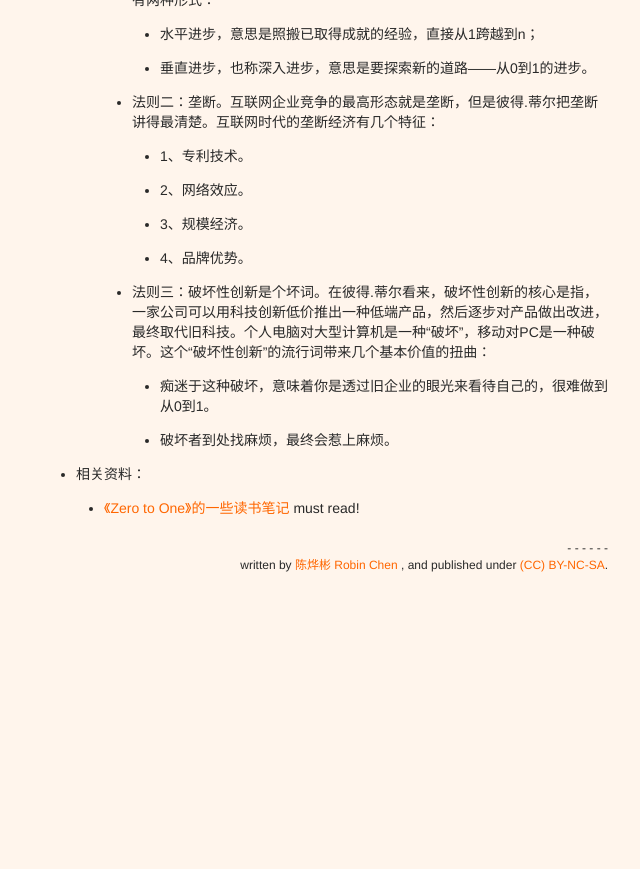
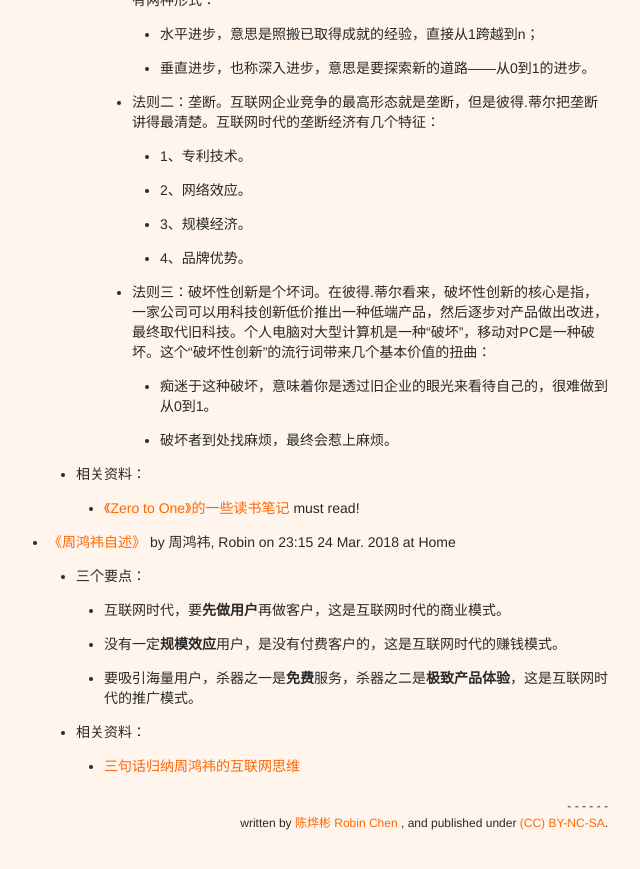
Before and after one commit to xianyuxmu/xianyuxmu.github.io, a Jekyll site: the page built from _posts/2018-02-10-books-fast-reading.md, in a window 1280 px wide and 900 px high, scrolled down 11210 px. Shown: the top 869 px of the window, without its empty margins (326-966 px from the left). Built offline with Jekyll 4.4.1, drawn with Linux system fonts in a browser that asks for light colours; comment, search, counter and statistics services are not loaded; before the commit the page ends 11852 px from its top, so only the background shows below that.

Commit message:
《周鸿祎自述》

```diff
--- a/_posts/2018-02-10-books-fast-reading.md
+++ b/_posts/2018-02-10-books-fast-reading.md
@@ -300,3 +300,10 @@ tags:
 				- 破坏者到处找麻烦，最终会惹上麻烦。
 	- 相关资料：
 		- [《Zero to One》的一些读书笔记](https://book.douban.com/review/7163738/) must read!
+- [《周鸿祎自述》](https://book.douban.com/subject/25928983/) by 周鸿祎, Robin on 23:15 24 Mar. 2018 at Home
+	- 三个要点：
+		- 互联网时代，要**先做用户**再做客户，这是互联网时代的商业模式。
+		- 没有一定**规模效应**用户，是没有付费客户的，这是互联网时代的赚钱模式。
+		- 要吸引海量用户，杀器之一是**免费**服务，杀器之二是**极致产品体验**，这是互联网时代的推广模式。
+	- 相关资料：
+		- [三句话归纳周鸿祎的互联网思维](https://book.douban.com/review/7107025/)
```
